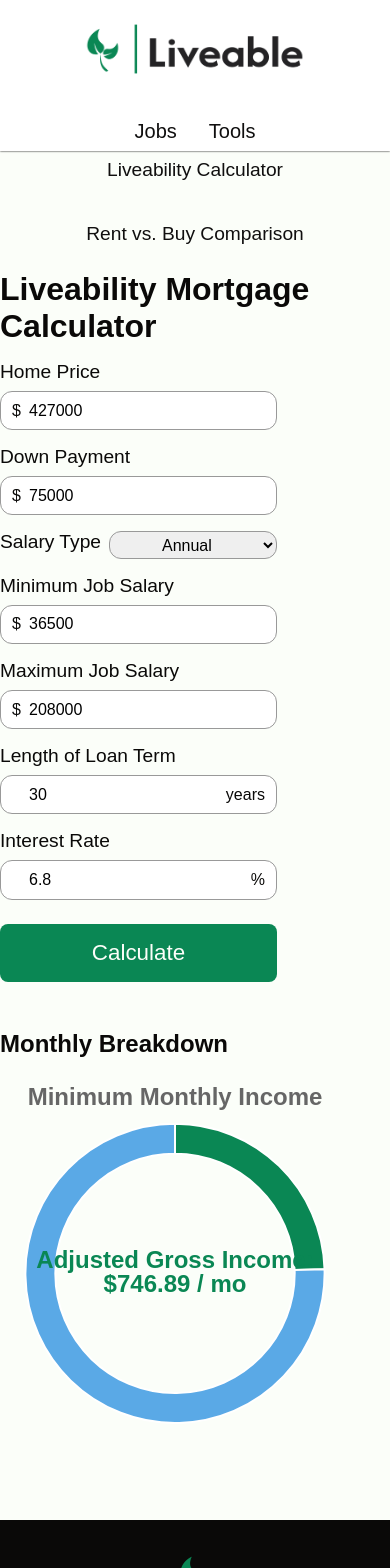
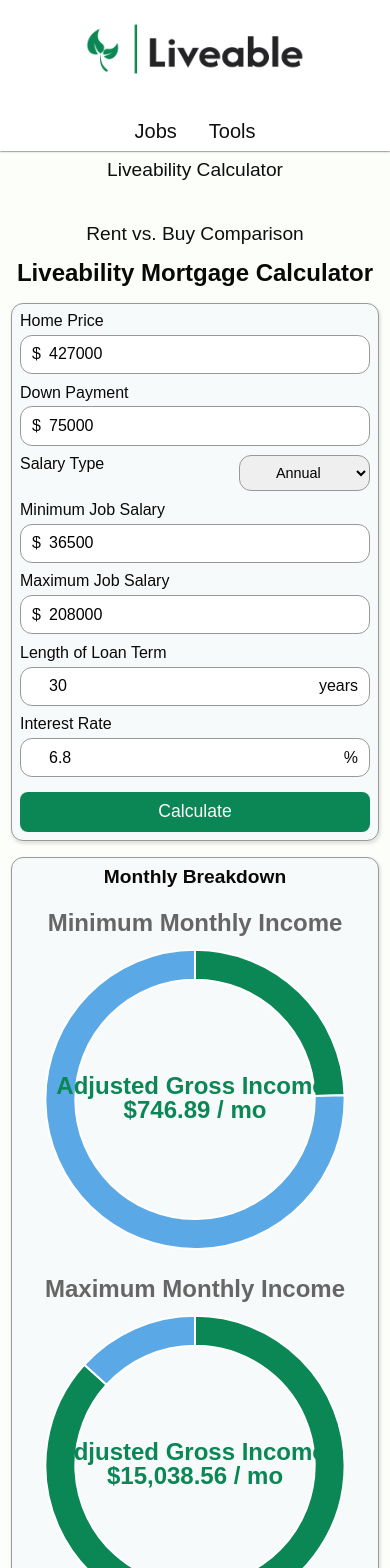
Before and after one commit to BryOliveira/live-able, a Next.js app in the folder liveable/: page /tools/calc in a window 390 px wide. Shown: the top 1568 px of the page. Built offline with nearby package versions, Linux system fonts and the light colour scheme; a web font is replaced by a local one.

Commit message:
Made calculator more responsive to smaller screen sizes

```diff
--- a/liveable/src/app/tools/layout.tsx
+++ b/liveable/src/app/tools/layout.tsx
@@ -1,4 +1,5 @@
 import '@/styles/tool-styles.css';
+import '@/styles/mobile-tool-styles.css';
 import ToolNav from '../components/tools/toolnav';
 
 export default function ToolLayout({children}: Readonly<{children: React.ReactNode;}>) {
--- a/liveable/src/styles/globals.css
+++ b/liveable/src/styles/globals.css
@@ -53,7 +53,7 @@
   border: 1px solid var(--green-accent);
   border-radius: 12px;
   position: relative;
-  box-shadow: 0 2px 3px 0 var(--grayed-item);
+  box-shadow: 1px 2px 3px 1px rgba(0, 0, 0, 0.1);
   width: 100%;
   max-width: 600px;
   margin: 0 auto;
--- a/liveable/src/styles/job-styles.css
+++ b/liveable/src/styles/job-styles.css
@@ -55,6 +55,7 @@
   margin-right: auto;
   border-radius: 12px;
   overflow: hidden;
+  box-shadow: 1px 2px 3px 1px rgba(0, 0, 0, 0.1);
 }
 
 #job-view {
--- /dev/null
+++ b/liveable/src/styles/mobile-tool-styles.css
@@ -0,0 +1,258 @@
+/* Large screens - minor adjustments */
+@media screen and (max-width: 1440px) {
+  .calc-wrapper {
+    padding: 0 2rem;
+    max-width: 95vw;
+  }
+
+  .calc-client-wrapper {
+    gap: 1.5rem;
+  }
+
+  .graph {
+    width: 350px;
+    height: 350px;
+  }
+}
+
+/* Medium-large screens - start stacking */
+@media screen and (max-width: 1200px) {
+  .calc-wrapper {
+    padding: 0 1.5rem;
+    max-width: 90vw;
+  }
+
+  .calc-client-wrapper {
+    gap: 2rem;
+  }
+
+  .form-wrapper {
+    max-width: 600px;
+    margin: 0 auto;
+  }
+
+  .graph-wrapper > div {
+    justify-content: center;
+    align-items: center;
+    text-align: center;
+  }
+
+  #graph-container > div {
+    justify-content: center;
+    flex-direction: column;
+  }
+
+  #info {
+    max-width: 500px;
+    margin: 0 auto;
+    text-align: left;
+  }
+}
+
+/* Medium screens - stack graphs vertically */
+@media screen and (max-width: 968px) {
+  .calc-wrapper {
+    padding: 0 1rem;
+    max-width: 100vw;
+  }
+
+  h1 {
+    font-size: clamp(1.5rem, 4vw, 2rem);
+    text-align: center;
+    margin: 1rem 0;
+  }
+
+  .form-wrapper {
+    max-width: 100%;
+    padding: 1rem;
+  }
+
+  .calc-form {
+    gap: 1rem;
+  }
+
+  .calc-form label {
+    font-size: clamp(1rem, 3vw, 1.2rem);
+  }
+
+  .calc-form button {
+    font-size: clamp(1.1rem, 3.5vw, 1.4rem);
+    padding: 0.8rem;
+  }
+
+  #graph-container > div {
+    flex-direction: column;
+    gap: 1.5rem;
+    align-items: center;
+  }
+
+  .graph-wrapper {
+    padding: 1rem;
+  }
+
+  .graph-wrapper > div {
+    flex-direction: column;
+  }
+
+  .graph-wrapper h2 {
+    font-size: clamp(1.2rem, 4vw, 1.5rem);
+    text-align: center;
+  }
+
+  #info {
+    max-width: 100%;
+  }
+
+  #info h3 {
+    font-size: clamp(1.2rem, 4vw, 1.8rem);
+  }
+
+  #info div:first-child p {
+    font-size: clamp(1rem, 3.5vw, 1.5rem);
+  }
+
+  #legend > p {
+    font-size: clamp(0.9rem, 3vw, 1.1rem);
+  }
+
+  .tip-container .tooltip {
+    width: 80vw;
+    max-width: 300px;
+    right: 50%;
+    transform: translateX(50%);
+    font-size: clamp(0.8rem, 2.5vw, 0.9rem);
+  }
+}
+
+/* Small screens - optimize for mobile */
+@media screen and (max-width: 768px) {
+  .calc-wrapper {
+    padding: 0 0.5rem;
+  }
+
+  h1 {
+    margin: 0.5rem 0 1rem 0;
+  }
+
+  .calc-client-wrapper {
+    gap: 1.5rem;
+    grid-template-columns: 1fr;
+  }
+
+  .form-wrapper {
+    min-width: 350px;
+  }
+
+  .calc-form {
+    gap: 0.75rem;
+  }
+
+  .form-group {
+    gap: 0.3rem;
+  }
+
+  .select > select {
+    padding: 0.5rem 2rem;
+    font-size: clamp(0.9rem, 3vw, 1rem);
+  }
+
+  .graph-wrapper {
+    padding: 0.75rem;
+  }
+
+  .graph-wrapper > div {
+    gap: 1rem;
+  }
+
+  #graph-container > div {
+    gap: 1rem;
+  }
+
+  #info {
+    gap: 1rem;
+  }
+
+  #info h3 {
+    margin-bottom: 0.25rem;
+  }
+
+  #legend {
+    gap: 0.3rem;
+  }
+
+  #legend > p {
+    gap: 0.25rem;
+  }
+
+  .tip-container .tooltip {
+    width: 90vw;
+    max-width: 250px;
+    padding: 0.5rem;
+    top: 120%;
+  }
+
+  .tooltip p {
+    margin: 0.3rem 0;
+    line-height: 1.3;
+  }
+}
+
+/* Extra small screens - very tight spacing */
+@media screen and (max-width: 480px) {
+  .calc-wrapper {
+    padding: 0 0.25rem;
+  }
+
+  h1 {
+    margin: 0.25rem 0 0.75rem 0;
+  }
+
+  .calc-client-wrapper {
+    gap: 1rem;
+  }
+
+  .form-wrapper {
+    padding: 0.5rem;
+    margin: 0;
+  }
+
+  .calc-form {
+    gap: 0.6rem;
+  }
+
+  .calc-form button {
+    padding: 0.6rem;
+    margin-top: 0.3rem;
+  }
+
+  .graph-wrapper {
+    padding: 0.5rem;
+  }
+
+  .graph-wrapper h2 {
+    margin-bottom: 0.75rem;
+  }
+
+  .graph-wrapper > div {
+    gap: 0.75rem;
+  }
+
+  #info {
+    gap: 0.75rem;
+  }
+
+  #info div:first-child {
+    margin-bottom: 0.25rem;
+  }
+
+  .tip-container .tooltip {
+    width: 95vw;
+    max-width: 200px;
+    font-size: 0.75rem;
+    padding: 0.4rem;
+  }
+
+  .tooltip p {
+    margin: 0.2rem 0;
+  }
+}
--- a/liveable/src/styles/styles.css
+++ b/liveable/src/styles/styles.css
@@ -53,6 +53,7 @@
   border-radius: 40%;
   transform: translateY(-4px);
   transition: var(--fade);
+  box-shadow: 1px 2px 3px 1px rgba(0, 0, 0, 0.3);
 }
 
 @media screen and (max-width: 768px) {
--- a/liveable/src/styles/tool-styles.css
+++ b/liveable/src/styles/tool-styles.css
@@ -1,3 +1,9 @@
+.tool-layout {
+  display: flex;
+  flex-direction: column;
+  justify-content: center;
+}
+
 .input-with-symbol {
   position: relative;
   display: flex;
@@ -76,7 +82,7 @@
 .calc-client-wrapper {
   display: grid;
   grid-template-columns: .8fr 2fr;
-  gap: 3rem;
+  gap: 2rem;
   align-items: start;
   margin: 1rem 0;
 }
@@ -84,6 +90,11 @@
 .form-wrapper {
   display: flex;
   flex-direction: column;
+  padding: 1rem 2rem;
+  border-radius: 12px;
+  border: 1px solid var(--grayed-item);
+  box-shadow: 1px 2px 3px 1px rgba(0, 0, 0, 0.1);
+  background-color: var(--gray-hover);
 }
 
 .calc-form {
@@ -134,6 +145,11 @@
 .graph-wrapper {
   display: flex;
   flex-direction: column;
+  border-radius: 12px;
+  padding: 1rem 1rem;
+  border: 1px solid var(--grayed-item);
+  box-shadow: 1px 2px 3px 1px rgba(0, 0, 0, 0.1);
+  background-color: var(--gray-hover);
 }
 
 .graph-wrapper h2 {
@@ -219,7 +235,7 @@
   right: 0;
   background-color: var(--gray-hover);
   border: 2px solid var(--grayed-item);
-  box-shadow: 0 2px 3px 0 rgba(0, 0, 0, 0.1);
+  box-shadow: 1px 2px 3px 1px rgba(0, 0, 0, 0.1);
   font-size: 14px;
   transition: var(--fade);
 }
@@ -234,11 +250,3 @@
   margin: .5rem 0;
   line-height: 1.5;
 }
-
-@media screen and (max-width: 768px) {
-  .calc-client-wrapper {
-    display: flex;
-    flex-direction: column;
-    justify-content: space-between;
-  }
-}
```
